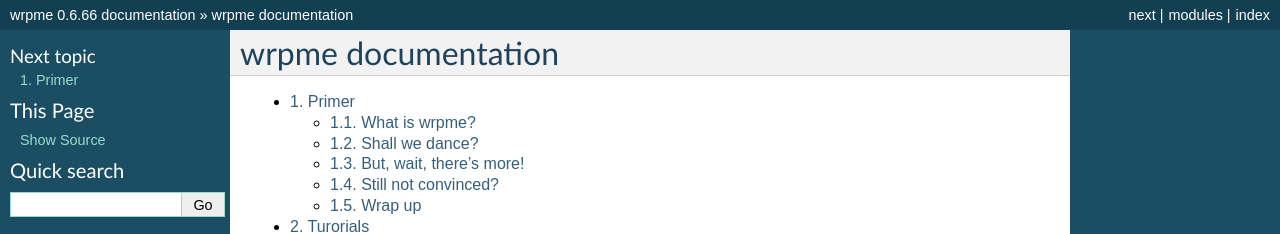
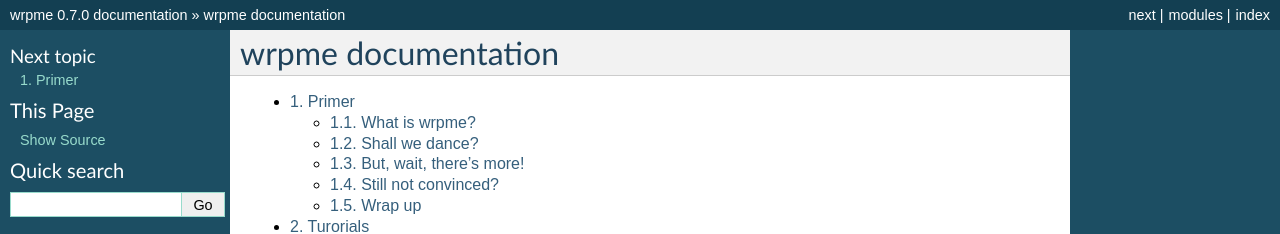
Before and after one commit to iltommi/qdb-documentation, a Sphinx documentation site: the page built from source/index.rst, in a window 1280 px wide. Shown: the top 234 px of the page. Built offline with Sphinx 7.4.7, drawn with Linux system fonts in a browser that asks for light colours; formulas are drawn with MathJax 3; some of the changed text lies outside the part shown.

Commit message:
Update documentation version to 0.7.0

```diff
--- a/source/conf.py
+++ b/source/conf.py
@@ -48,9 +48,9 @@ copyright = u'2012, Bureau 14 SARL'
 # built documents.
 #
 # The short X.Y version.
-version = '0.6'
+version = '0.7'
 # The full version, including alpha/beta/rc tags.
-release = '0.6.66'
+release = '0.7.0'
 
 # The language for content autogenerated by Sphinx. Refer to documentation
 # for a list of supported languages.
```
